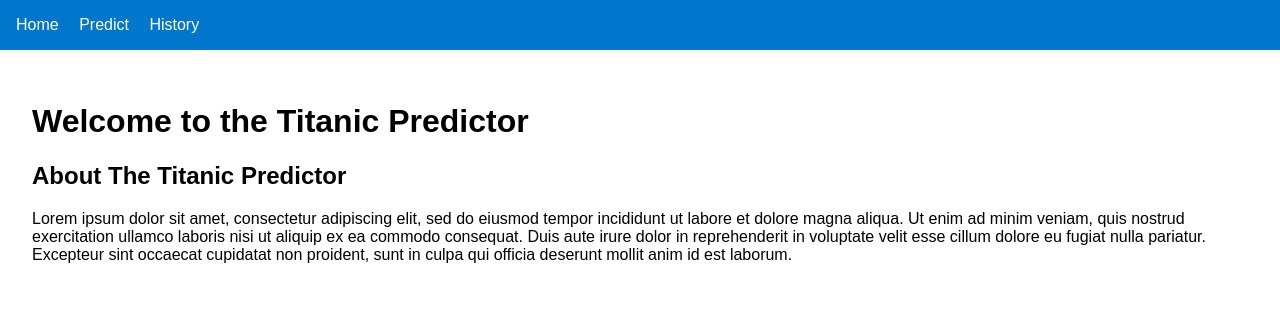
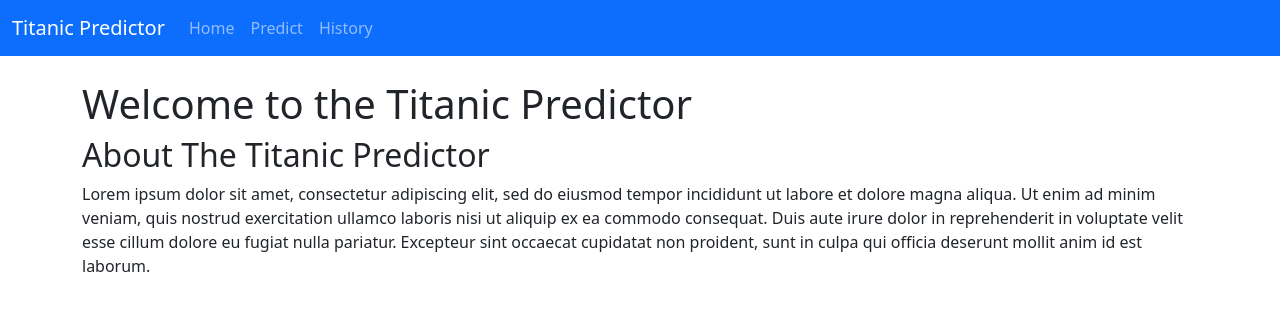
Before and after one commit to helben2002/TitanicCapstoneProject, a Django app: page / in a window 1280 px wide. Shown: the top 311 px of the page. Run offline with Django 5.2, Linux system fonts and the light colour scheme.

Commit message:
web (TITANIC-79): add bootstrap for basic styling

```diff
--- a/django_app/predictor/templates/predictor/base.html
+++ b/django_app/predictor/templates/predictor/base.html
@@ -3,22 +3,25 @@
 <head>
     <meta charset="UTF-8">
     <title>Titanic Predictor</title>
-    <style>
-        body { font-family: Arial, sans-serif; margin: 0; padding: 0; }
-        nav { background: #0077cc; color: white; padding: 1rem; }
-        nav a { color: white; margin-right: 1rem; text-decoration: none; }
-        .container { padding: 2rem; }
-    </style>
+    <link href="https://cdn.jsdelivr.net/npm/bootstrap@5.3.8/dist/css/bootstrap.min.css" rel="stylesheet" integrity="sha384-sRIl4kxILFvY47J16cr9ZwB07vP4J8+LH7qKQnuqkuIAvNWLzeN8tE5YBujZqJLB" crossorigin="anonymous">
 </head>
 <body>
-    <nav>
-        <a href="{% url 'predictor:home' %}">Home</a>
-        <a href="#">Predict</a>
-        <a href="#">History</a>
+    <nav class="navbar navbar-expand-lg navbar-dark bg-primary">
+        <div class="container-fluid">
+            <a class="navbar-brand" href="{% url 'predictor:home' %}">Titanic Predictor</a>
+            <div class="collapse navbar-collapse">
+                <ul class="navbar-nav me-auto">
+                    <li class="nav-item"><a class="nav-link" href="{% url 'predictor:home' %}">Home</a></li>
+                    <li class="nav-item"><a class="nav-link" href="#">Predict</a></li>
+                    <li class="nav-item"><a class="nav-link" href="#">History</a></li>
+                </ul>
+            </div>
+        </div>
     </nav>
-    <div class="container">
+    <div class="container mt-4">
         {% block content %}
         {% endblock %}
     </div>
+    <script src="https://cdn.jsdelivr.net/npm/bootstrap@5.3.8/dist/js/bootstrap.bundle.min.js" integrity="sha384-FKyoEForCGlyvwx9Hj09JcYn3nv7wiPVlz7YYwJrWVcXK/BmnVDxM+D2scQbITxI" crossorigin="anonymous"></script>
 </body>
 </html>
```
